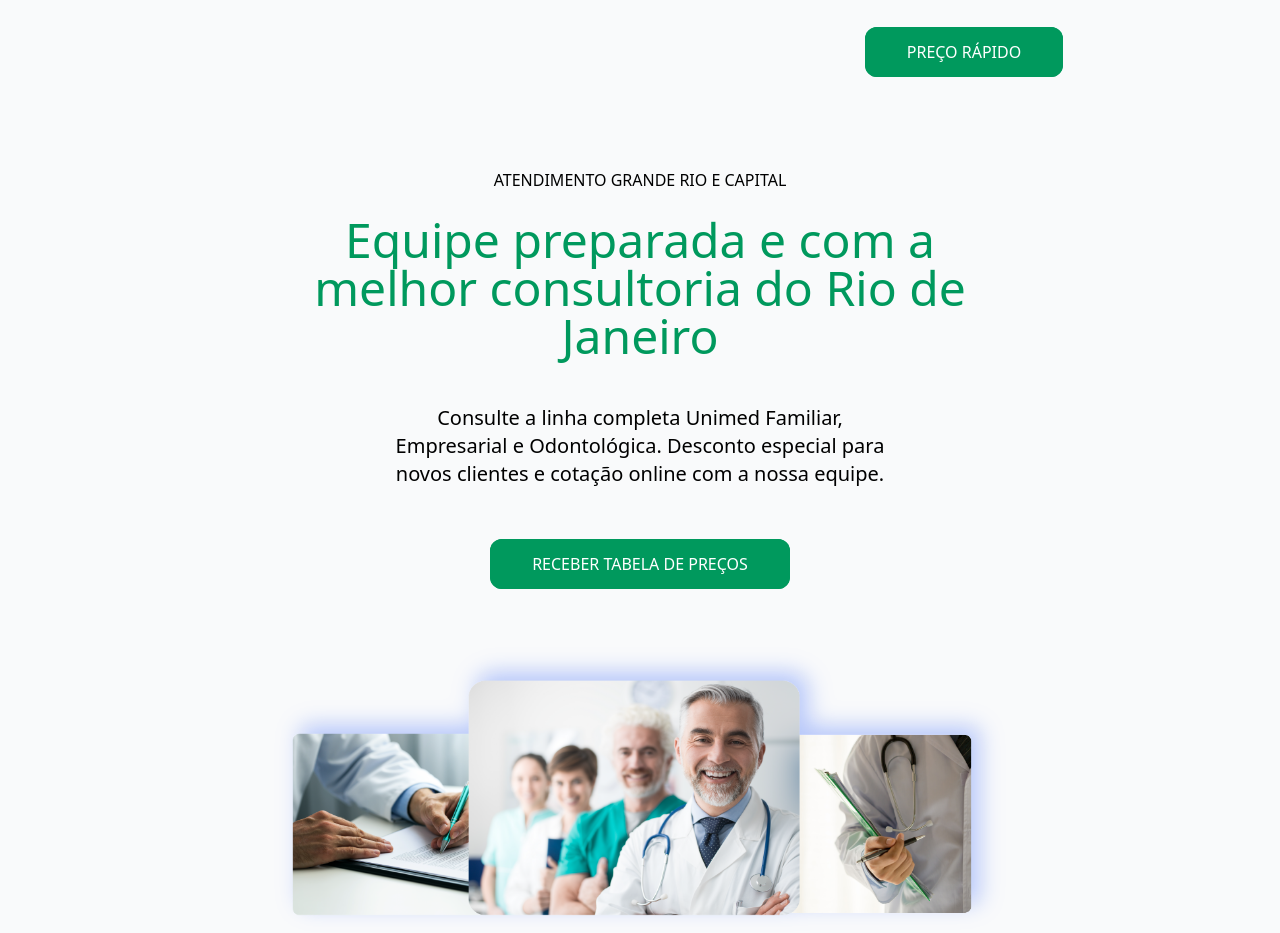
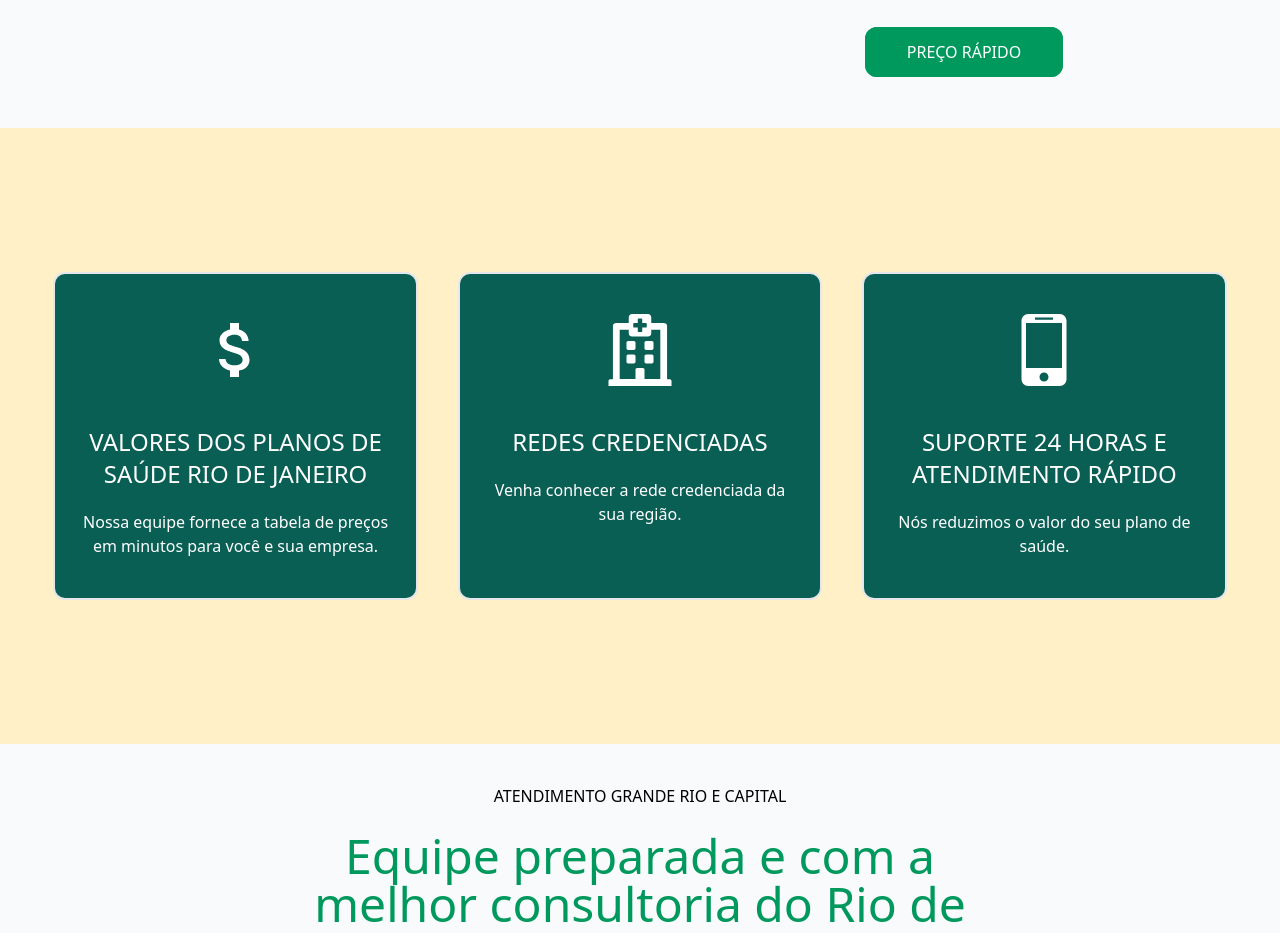
Before and after one commit to Grupo-Hp/plano-unimed, a Next.js app: page / in a window 1280 px wide. Shown: the part 1420-2353 px from the top of the page. Built offline with nearby package versions, Linux system fonts and the light colour scheme; no server answers.

Commit message:
Cards atualizados

```diff
--- a/components/Cards.jsx
+++ b/components/Cards.jsx
@@ -5,7 +5,7 @@ import { MdAttachMoney } from "react-icons/md";
 function Card(props) {
 
     return (
-        <div className="col-span-3 lg:col-span-1 px-5 border-2 border-primary rounded-xl contatoImage1 text-white py-10">
+        <div className="col-span-3 lg:col-span-1 px-5 border-2 bg-secondary-60 rounded-xl contatoImage1 text-white py-10">
             <div className="grid grid-cols-4">
                 <div className="text-7xl justify-center mb-10 col-span-1 md:col-span-4 flex items-center">{props.icon}</div>
                 <div className="text-center col-span-3 md:col-span-4">
@@ -19,13 +19,15 @@ function Card(props) {
 
 export default function Cards(props) {
     return (
-        <div className="grid grid-cols-3 gap-x-10 gap-y-4 w-11/12 2xl:w-9/12 mx-auto py-10 lg:py-36">
-            <Card icon={<MdAttachMoney />} title='valores dos planos de saúde rio de janeiro' info='Nossa equipe fornece a tabela de preços em minutos para você e sua empresa.' />
+        <div className="bg-primary-30">
+            <div className="grid grid-cols-3 gap-x-10 gap-y-4 w-11/12 2xl:w-9/12 mx-auto py-10 lg:py-36">
+                <Card icon={<MdAttachMoney />} title='valores dos planos de saúde rio de janeiro' info='Nossa equipe fornece a tabela de preços em minutos para você e sua empresa.' />
 
-            <Card icon={<FaRegHospital />} title='redes credenciadas' info='Venha conhecer a rede credenciada da sua região.' />
+                <Card icon={<FaRegHospital />} title='redes credenciadas' info='Venha conhecer a rede credenciada da sua região.' />
 
-            <Card icon={<ImMobile />} title='suporte 24 horas e atendimento rápido' info='Nós reduzimos o valor do seu plano de saúde.' />
+                <Card icon={<ImMobile />} title='suporte 24 horas e atendimento rápido' info='Nós reduzimos o valor do seu plano de saúde.' />
 
+            </div>
         </div>
     )
 }
--- a/pages/index.jsx
+++ b/pages/index.jsx
@@ -2,6 +2,7 @@ import Faixa1 from '../components/Faixa1'
 import Footer from '../components/Footer'
 import Header from '../components/Header'
 import Info1 from '../components/Info1'
+import Cards from '../components/Cards'
 import Info2 from '../components/Info2'
 import Info3 from '../components/Info3'
 import Nav from '../components/Nav'
@@ -13,6 +14,7 @@ export default function Home() {
       <Header />
       <Faixa1 />
       <Info1 />
+      <Cards />
       <Info2 />
       <Info3 />
       <Footer />
```
